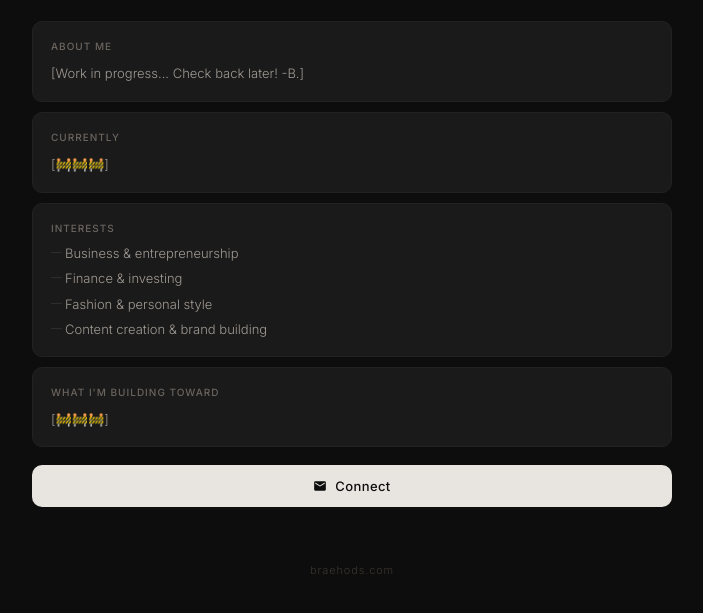
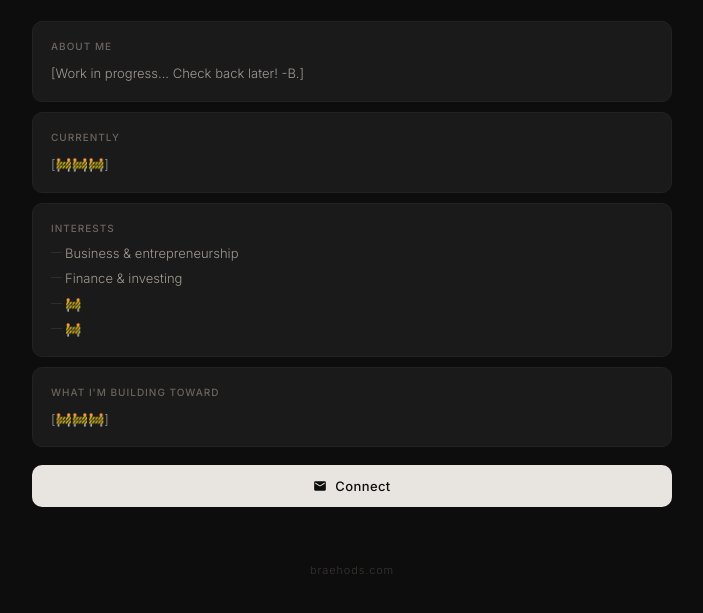
Before and after one commit to bwaeden/braehods, a plain HTML site: page about.html in a window 1280 px wide. Shown: the part 257-870 px from the top of the page, without its empty margins (288-991 px from the left). Drawn offline with Linux system fonts and the light colour scheme.

Commit message:
Update about.html
🚧 - more

```diff
--- a/about.html
+++ b/about.html
@@ -57,8 +57,8 @@
       <ul>
         <li>Business &amp; entrepreneurship</li>
         <li>Finance &amp; investing</li>
-        <li>Fashion &amp; personal style</li>
-        <li>Content creation &amp; brand building</li>
+        <li>🚧</li>
+        <li>🚧</li>
         <!-- ✏️ Add or remove items -->
       </ul>
     </div>
```
